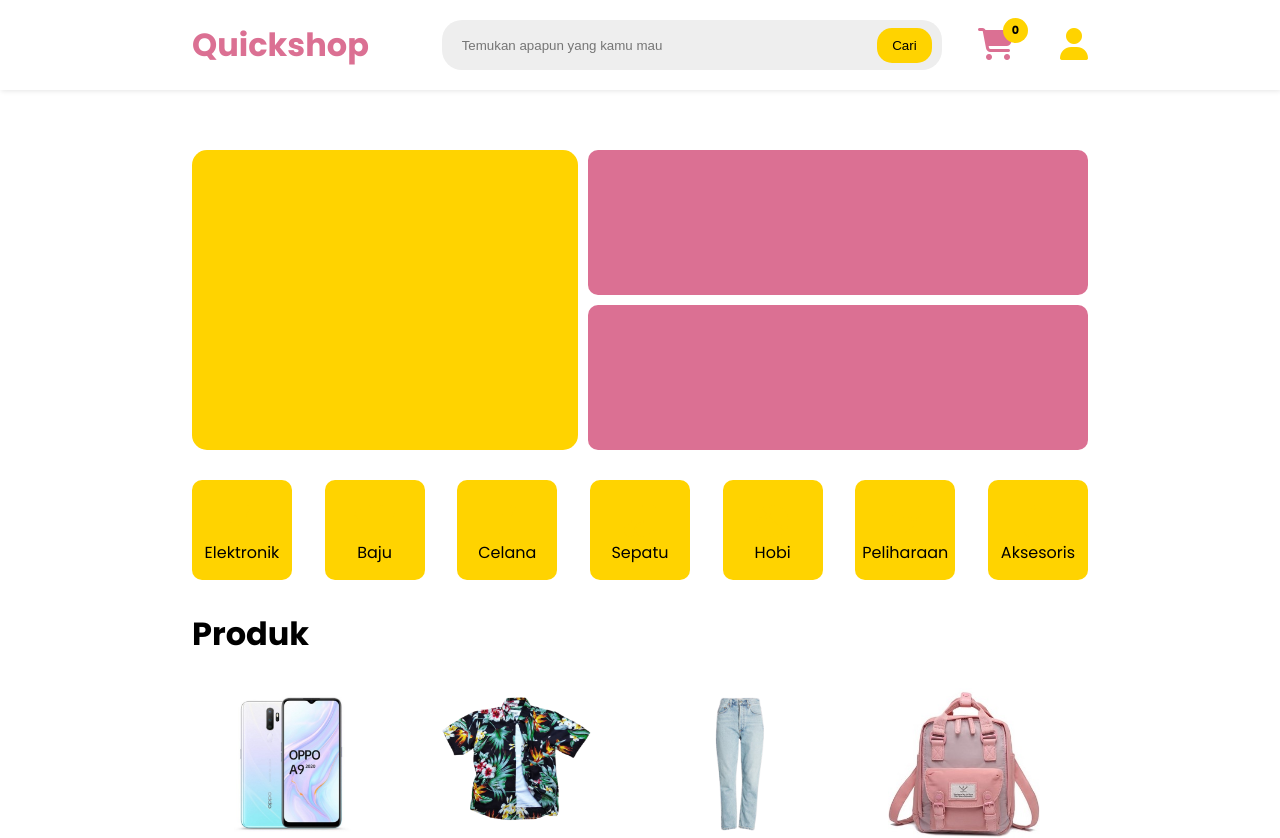
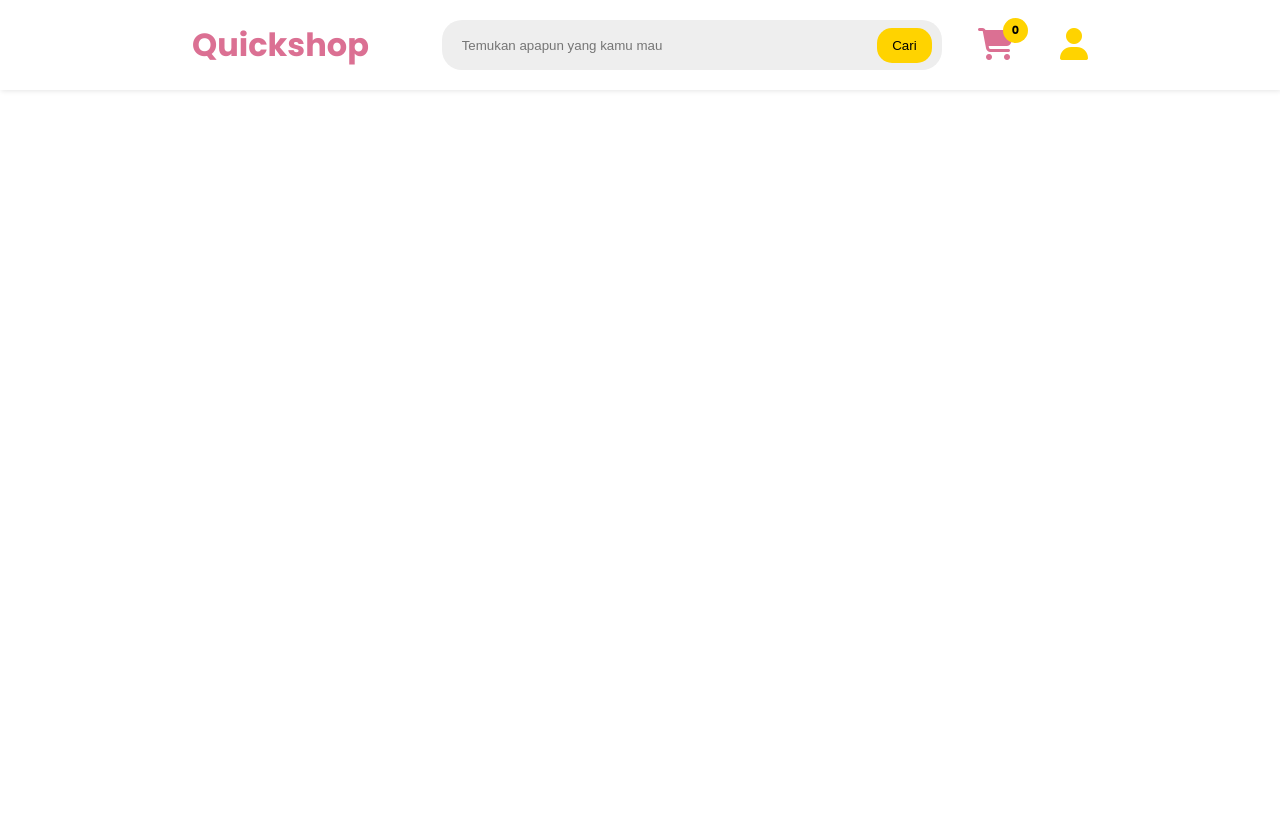
Before and after one commit to maulanamaleek/quickshop, a React (Create React App) app: page / in a window 1280 px wide. Shown: the top 838 px of the page. After the commit the page ends 800 px from the top, so only its background shows below. Built offline with nearby package versions, Linux system fonts and the light colour scheme; a web font is replaced by a local one.

Commit message:
Update App.js

```diff
--- a/src/App.js
+++ b/src/App.js
@@ -11,7 +11,7 @@
     <div className="app">
       <NavBar />
       <Switch>
-        <Route exact path="/" component={Home} />
+        <Route exact path="/quickshop" component={Home} />
         <Route path="/cart" component={Cart} />
         <Route path="/beli/" component={Detail} />
         <Route path="/complete" component={Completed} />
```
